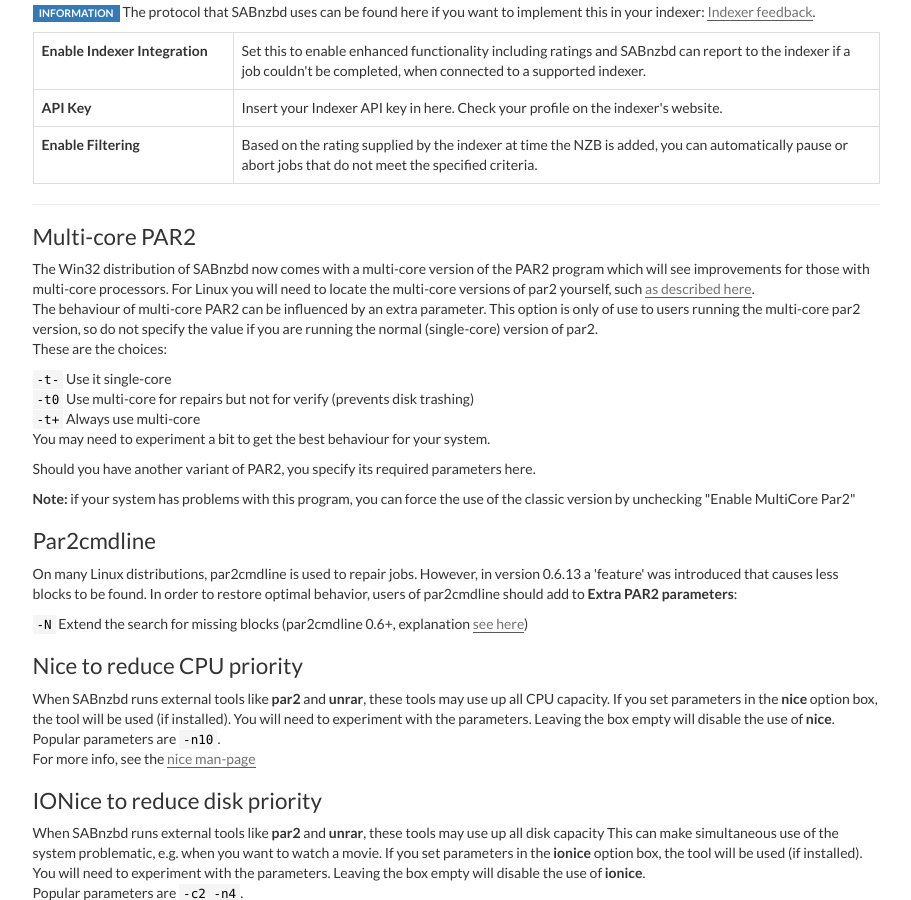
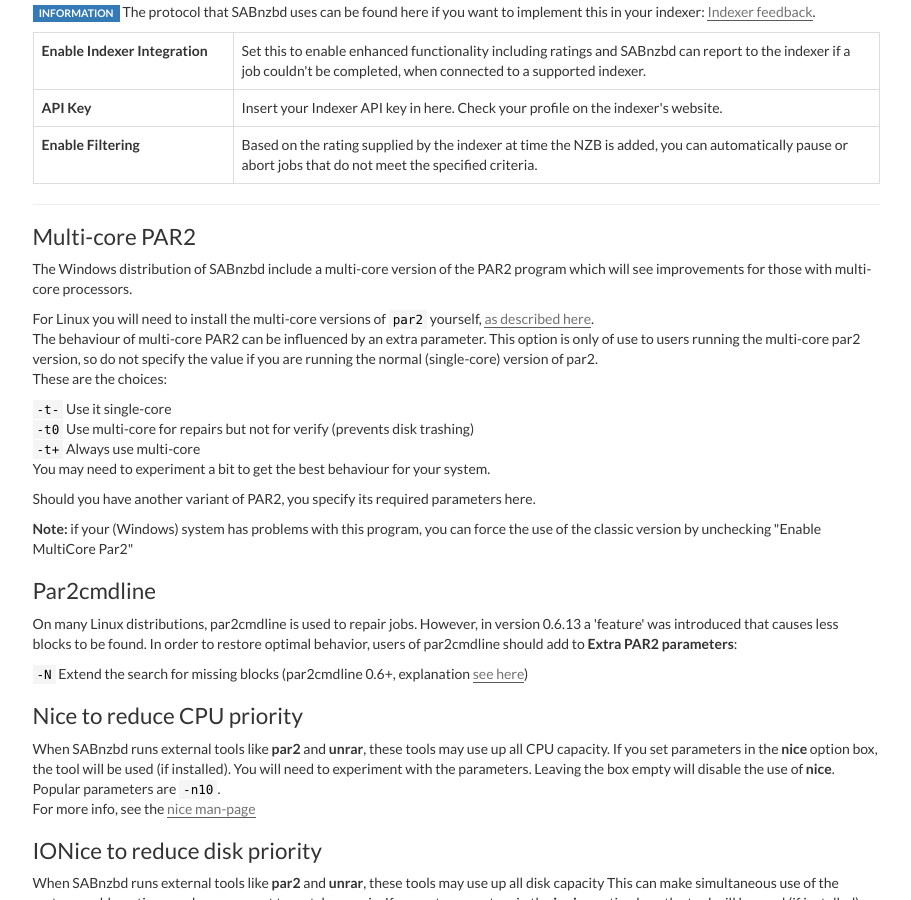
Before and after one commit to sabnzbd/sabnzbd.github.io, a Jekyll site: the page built from wiki/configuration/2.0/switches.html, in a window 1280 px wide and 900 px high, scrolled down 2964 px. Shown: the whole window, without its empty margins (330-1241 px from the left). Built offline with Jekyll 4.4.1, drawn with Linux system fonts in a browser that asks for light colours.

Commit message:
Par2-switch text update

```diff
--- a/wiki/configuration/2.0/switches.html
+++ b/wiki/configuration/2.0/switches.html
@@ -223,7 +223,8 @@
 </table>
 <hr>
 <h2 id="toc7"><span>Multi-core PAR2</span></h2>
-<p><a name="multi-core"></a> The Win32 distribution of SABnzbd now comes with a multi-core version of the PAR2 program which will see improvements for those with multi-core processors. For Linux you will need to locate the multi-core versions of par2 yourself, such <a href="https://forums.sabnzbd.org/viewtopic.php?f=16&amp;t=18793#p99702">as described here</a>.<br>
+<p><a name="multi-core"></a> The Windows distribution of SABnzbd include a multi-core version of the PAR2 program which will see improvements for those with multi-core processors.</p>
+<p>For Linux you will need to install the multi-core versions of <code>par2</code> yourself, <a href="https://sabnzbd.org/wiki/installation/multicore-par2">as described here</a>.<br>
     The behaviour of multi-core PAR2 can be influenced by an extra parameter.
     This option is only of use to users running the multi-core par2 version, so do not specify the value if you are running the normal (single-core) version of par2.<br>
     These are the choices:
@@ -235,7 +236,7 @@
     You may need to experiment a bit to get the best behaviour for your system.
 </p>
 <p>Should you have another variant of PAR2, you specify its required parameters here.</p>
-<p><strong>Note:</strong> if your system has problems with this program, you can force the use of the classic version by unchecking "Enable MultiCore Par2"</p>
+<p><strong>Note:</strong> if your (Windows) system has problems with this program, you can force the use of the classic version by unchecking "Enable MultiCore Par2"</p>
 
 <h2 id="par2cmdline">Par2cmdline</h2>
 <p>On many Linux distributions, par2cmdline is used to repair jobs. However, in version 0.6.13 a 'feature' was introduced that causes less blocks to be found. In order to restore optimal behavior, users of par2cmdline should add to <strong>Extra PAR2 parameters</strong>:
```
